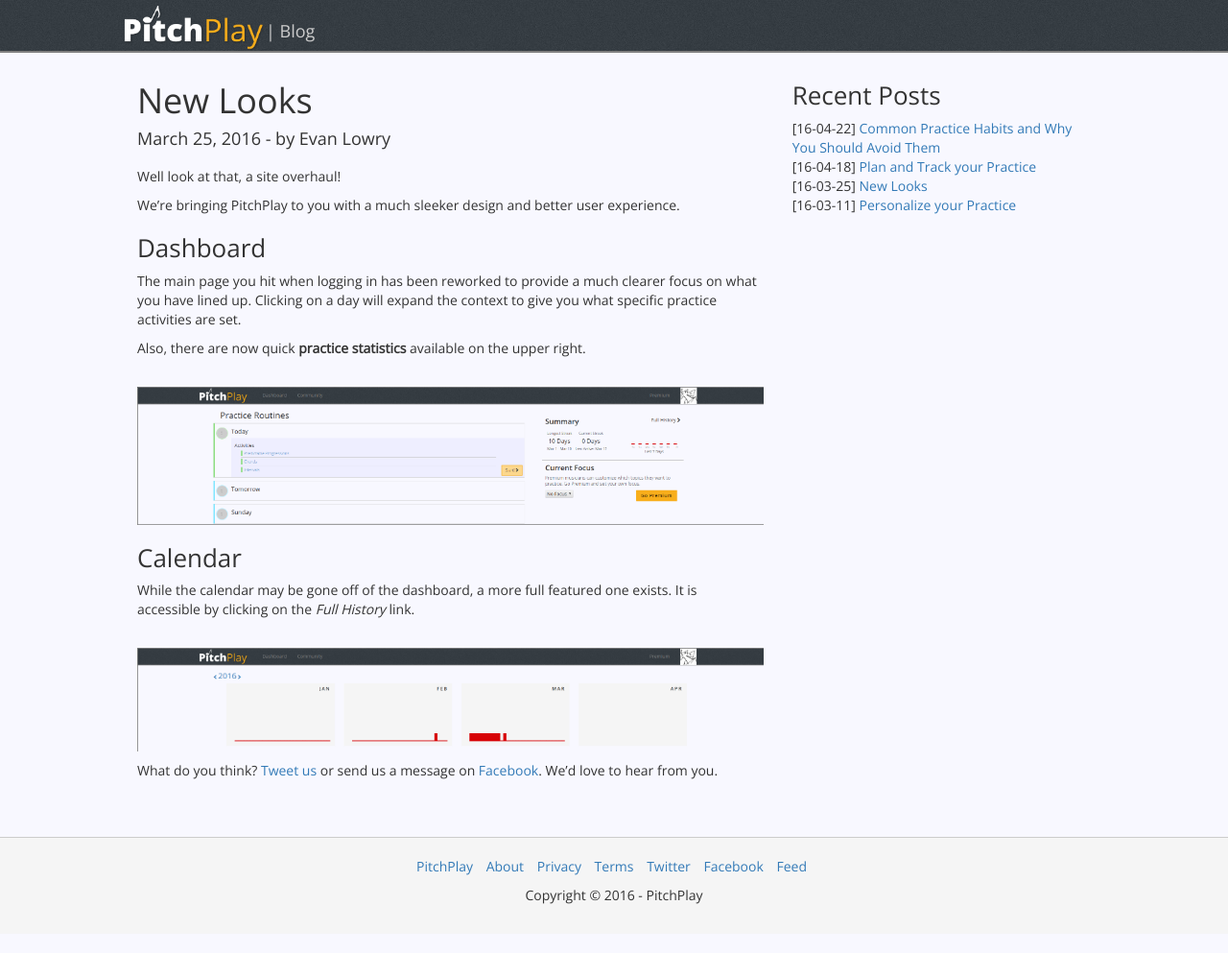
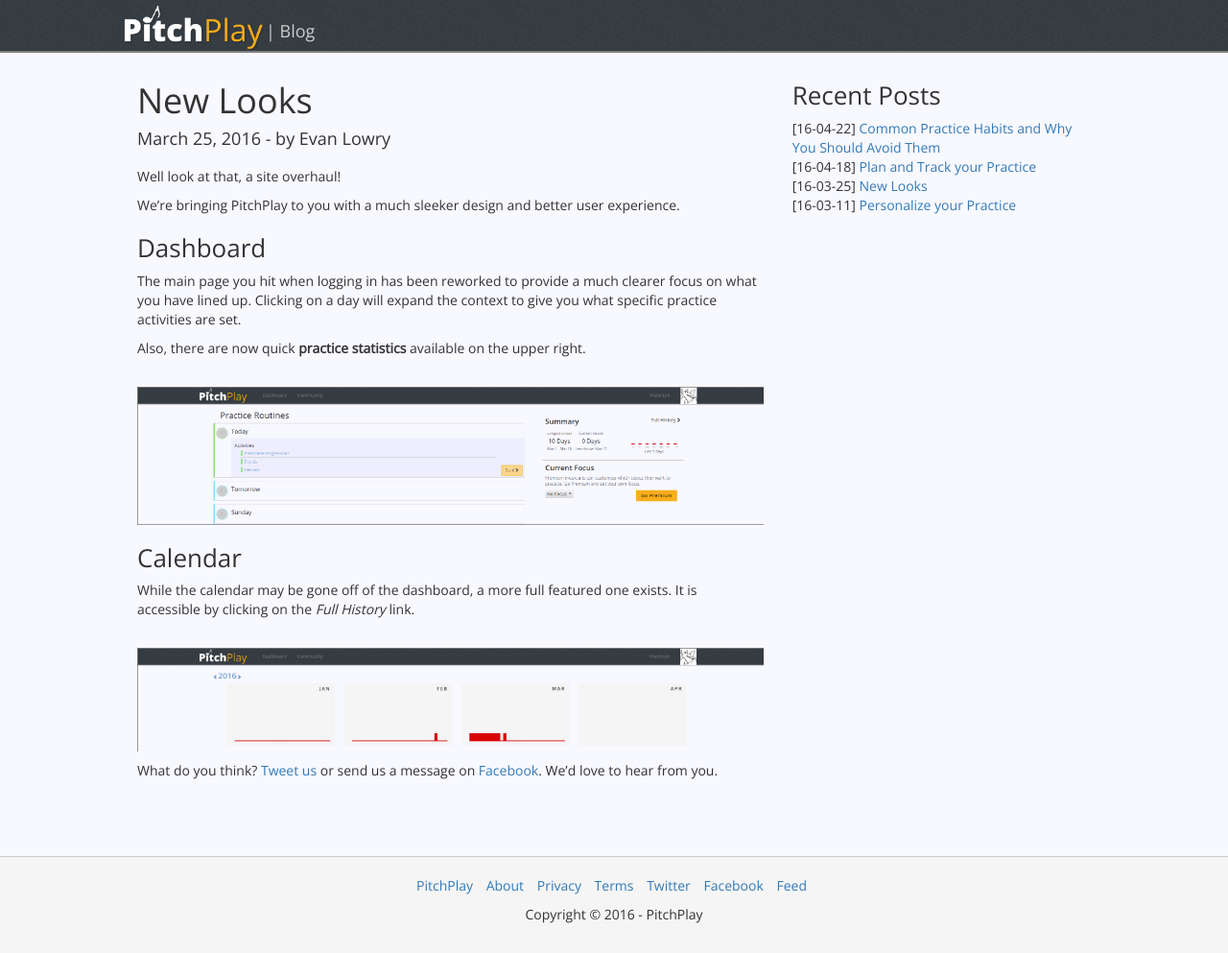
Before and after one commit to pitchplay/blog-content, a Jekyll site: the page built from _posts/2016-03-25-New-Looks.md, in a window 1280 px wide. Shown: the whole page at 96% size. Built offline with Jekyll 4.4.1, drawn with Linux system fonts in a browser that asks for light colours; nearby versions of some CDN libraries; a script that is not in the unit is left out.

Commit message:
Add small margin between sections

```diff
--- a/assets/css/style.css
+++ b/assets/css/style.css
@@ -19,6 +19,10 @@
   padding: 0 10%;
   height: 55px;
   margin-bottom: 10px;
+}
+
+section + section {
+  margin-top: 20px;
 }
 
 @media (max-width: 600px) {
```
